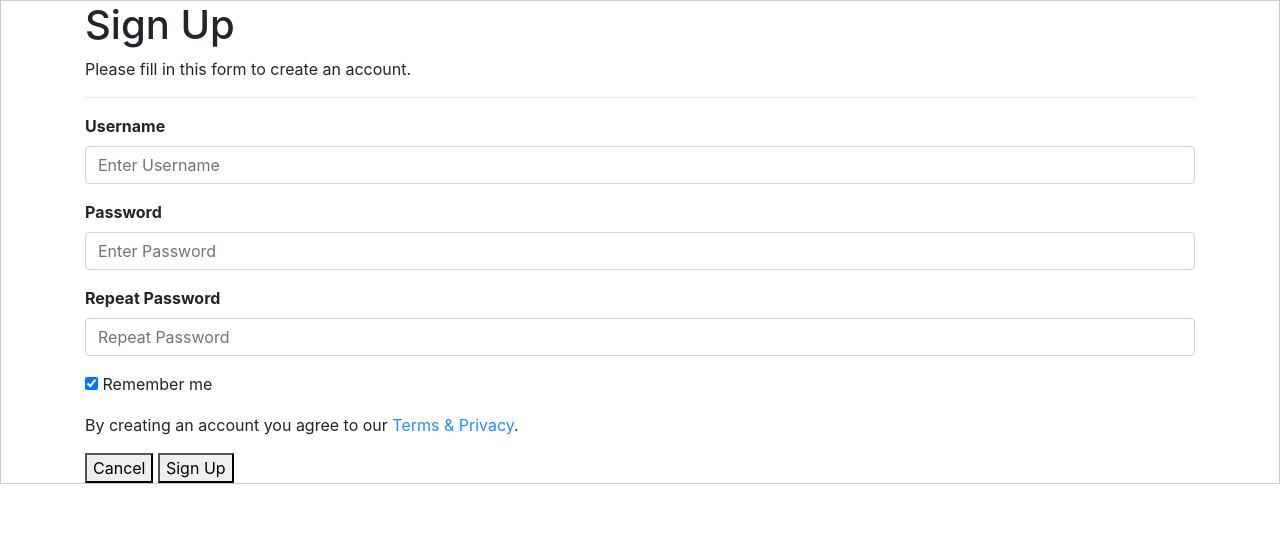
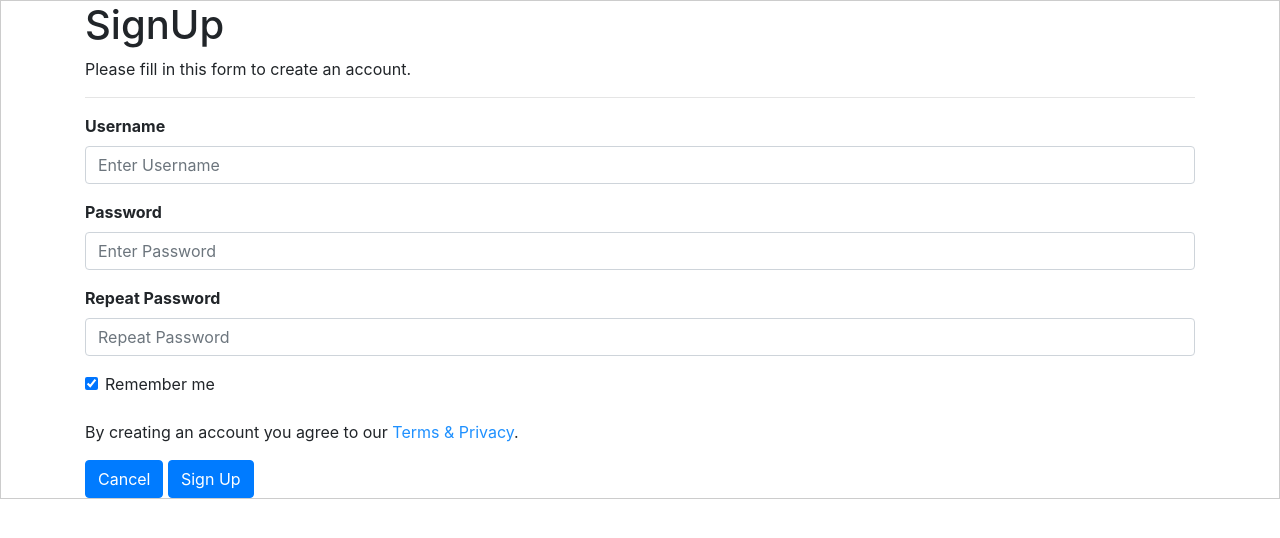
Before and after one commit to j-isler/M133-Projekt, a PHP site: page /registration_frontend.php in a window 1280 px wide. Shown: the top 538 px of the page. Run offline with PHP 8.4, Linux system fonts and the light colour scheme.

Commit message:
done login and registration form

```diff
--- a/frontend/login_frontend.php
+++ b/frontend/login_frontend.php
@@ -27,7 +27,7 @@
                 </label>
               </div>
               <div class="form-group" style="background-color:#f1f1f1">
-                <button type="button" class="badge badge-pill badge-light">Cancel</button>
+                <span class="badge badge-pill badge-light"><a href="registration_frontend.php">SignUp</a></span>
                 <span class="badge badge-pill badge-light">Forgot <a href="#">password?</a></span>
               </div>
         </form>
--- a/frontend/registration_frontend.php
+++ b/frontend/registration_frontend.php
@@ -9,7 +9,7 @@
     <form action="/action_page.php" style="border:1px solid #ccc">
       <div class="container">
         <div>
-            <h1>Sign Up</h1>
+            <h1>SignUp</h1>
             <p>Please fill in this form to create an account.</p>
             <hr>
         </div>
@@ -25,16 +25,17 @@
             <label for="psw-repeat"><b>Repeat Password</b></label>
             <input type="password" class="form-control" placeholder="Repeat Password" name="psw-repeat" required>
         </div>
-
-        <label>
-          <input type="checkbox" checked="checked" name="remember" style="margin-bottom:15px"> Remember me
-        </label>
+        <div class="form-group form-check">
+            <label>
+              <input type="checkbox" class="form-check-input" checked="checked" name="remember" style="margin-bottom:15px"> Remember me
+            </label>
+        </div>
 
         <p>By creating an account you agree to our <a href="#" style="color:dodgerblue">Terms & Privacy</a>.</p>
 
         <div class="clearfix">
-          <button type="button" class="cancelbtn">Cancel</button>
-          <button type="submit" class="signupbtn">Sign Up</button>
+          <button type="button" class="btn btn-primary">Cancel</button>
+          <button type="submit" class="btn btn-primary">Sign Up</button>
         </div>
       </div>
     </form>
```
